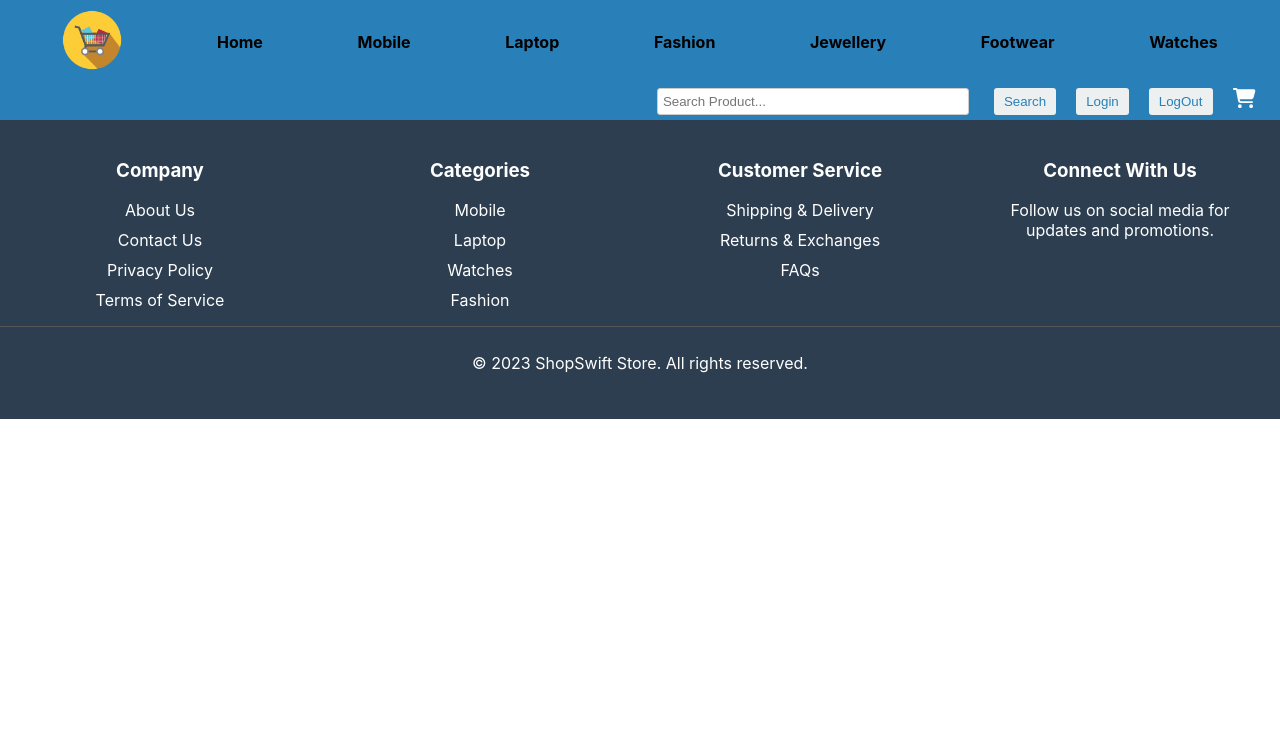
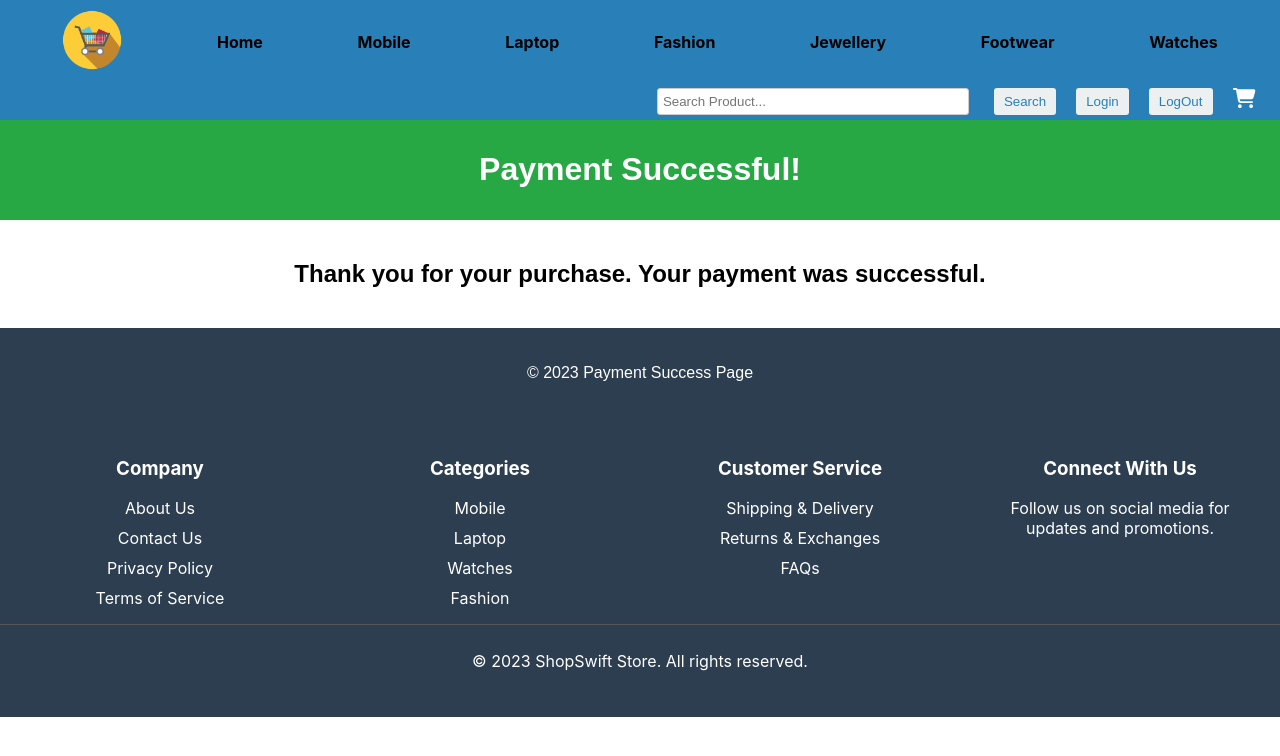
Before and after one commit to rushikesh39/E-commerce-client, a React (Create React App) app: page /success in a window 1280 px wide. Shown: the top 756 px of the page. Built offline with nearby package versions, Linux system fonts and the light colour scheme.

Commit message:
first commit

```diff
--- a/package.json
+++ b/package.json
@@ -6,6 +6,7 @@
     "@fortawesome/free-solid-svg-icons": "^6.4.2",
     "@fortawesome/react-fontawesome": "github:fortawesome/react-fontawesome",
     "@reduxjs/toolkit": "^1.9.7",
+    "@stripe/stripe-js": "^2.2.0",
     "@testing-library/jest-dom": "^5.17.0",
     "@testing-library/react": "^13.4.0",
     "@testing-library/user-event": "^13.5.0",
--- a/src/App.js
+++ b/src/App.js
@@ -16,6 +16,8 @@ import Navbar from './Component/Nav/NavBar';
 import Dynamic from './Component/Dynamic/Dynamic';
 import Footer from './Component/Footer/Footer';
 import Search from './Component/SearchResult/SearchResult';
+import Success from './Component/Cart/Payment/Success';
+import Cancel from './Component/Cart/Payment/Cancel';
 
 function App() {
   return (
@@ -27,6 +29,8 @@ function App() {
           <Route path="/" element={<Home/>} />
           <Route path='/login' element={<RegisterLogin/>}/>
           <Route path='/cart' element={<ShoppingCart/>}/>
+          <Route path='/success' element={<Success/>}/>
+          <Route path='/cancel' element={<Cancel/>}/>
           <Route path='/mobile' element={<Mobile/>}/>
           <Route path='/mobile/:category' element={<Mobile/>}/>
           <Route path='/:id' element={<Dynamic/>}/>
--- a/src/Component/Cart/CartProduct.js
+++ b/src/Component/Cart/CartProduct.js
@@ -5,12 +5,14 @@ import { faShoppingBag } from "@fortawesome/free-solid-svg-icons";
 // import jwtDecode from "jwt-decode";
 // import { useEffect } from "react";
 // import axios from "axios";
+import {loadStripe} from '@stripe/stripe-js';
 
 import {
   decrementQuantity,
   incrementQuantity,
   removeProduct,
 } from "../../Store/cartSlice";
+// import axios from "axios";
 const CartProduct = () => {
   // const token = localStorage.getItem("token");
   // const decodedToken = jwtDecode(token);
@@ -80,7 +82,39 @@ const CartProduct = () => {
   //   fetchProducts();
   // }, [email,products]);
 
-  const handleCheckout = () => {};
+// payment intigration
+  const handleCheckout = async() => {
+    try{
+
+    const stripe = await loadStripe('pk_test_51OFa7xSI55uByng4QDyDPgrBXyjuhIwSSoV3jedpIhWA8w4930eNQp6kud38l7o6tNyNXxWeaVoU5IoPlz7rChVg00MkbRUNtp');
+
+    const body={
+      products:products
+    }
+    const headers={
+      "Content-Type":"application/json"
+    }
+    const response=await fetch("https://ecommerce-server-hpa9.onrender.com/api/create-checkout-session",{
+      method:"POST",
+      headers:headers,
+      body:JSON.stringify(body),
+    })
+    const session=await response.json()
+
+    const result=stripe.redirectToCheckout({
+      sessionId:session.id
+    })
+    if(result.error){
+      console.log(result.error)
+    }
+
+    }
+    catch(e){
+      console.log("error",e)
+    }
+
+
+  };
 
   return (
     <div>
--- /dev/null
+++ b/src/Component/Cart/Payment/Cancel.js
@@ -0,0 +1,27 @@
+// PaymentCancel.js
+
+import React from 'react';
+// import './PaymentCancel.css';
+
+const Cancel = () => {
+  return (
+    <div className="payment-cancel-container">
+      <header>
+        <h1>Payment Canceled</h1>
+      </header>
+
+      <main>
+        <section id="cancel-details">
+          <h2>Order Cancellation</h2>
+          <p>Your payment has been canceled. If you have any questions, please contact customer support.</p>
+        </section>
+      </main>
+
+      <footer>
+        <p>&copy; 2023 Payment Cancel Page</p>
+      </footer>
+    </div>
+  );
+};
+
+export default Cancel;
--- /dev/null
+++ b/src/Component/Cart/Payment/PaymentSuccess.css
@@ -0,0 +1,42 @@
+/* PaymentSuccess.css */
+
+.payment-success-container {
+    font-family: 'Arial', sans-serif;
+    margin: 0;
+    padding: 0;
+  }
+
+  header {
+    background-color: #28a745; /* Green color for success */
+    color: #fff;
+    text-align: center;
+    padding: 10px;
+  }
+
+  main {
+    padding: 20px;
+  }
+
+  section {
+    margin-bottom: 20px;
+  }
+
+  section ul {
+    list-style: none;
+    padding: 0;
+  }
+
+  section li {
+    margin-bottom: 10px;
+  }
+
+  /* footer {
+    background-color: #28a745;
+    color: #fff;
+    text-align: center;
+    padding: 10px;
+    position: fixed;
+    bottom: 0;
+    width: 100%;
+  }
+   */
--- /dev/null
+++ b/src/Component/Cart/Payment/Success.js
@@ -0,0 +1,32 @@
+// PaymentSuccess.js
+
+import React from 'react';
+import './PaymentSuccess.css';
+
+const Success = () => {
+  return (
+    <div className="payment-success-container">
+      <header>
+        <h1>Payment Successful!</h1>
+      </header>
+
+      <main>
+        <section id="payment-details">
+          {/* <h2>Order Details</h2> */}
+          <h2>Thank you for your purchase. Your payment was successful.</h2>
+          {/* <ul>
+            <li><strong>Order ID:</strong> 123456</li>
+            <li><strong>Total Amount:</strong> $50.00</li>
+
+          </ul> */}
+        </section>
+      </main>
+
+      <footer>
+        <p>&copy; 2023 Payment Success Page</p>
+      </footer>
+    </div>
+  );
+};
+
+export default Success;
```
Also changed, not shown: 2 other files (tests, documents, lock files or other folders).
